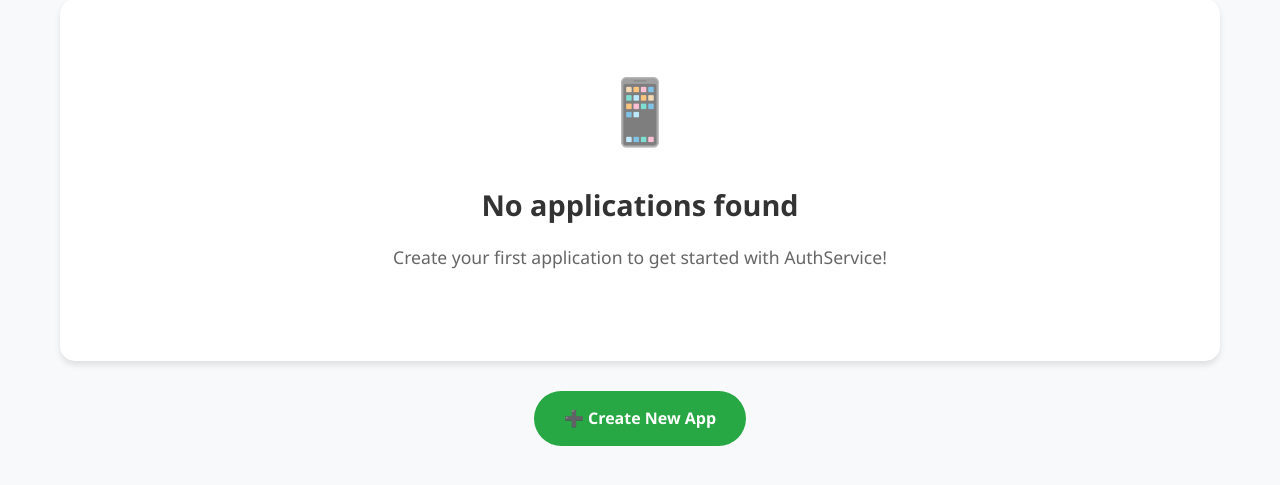
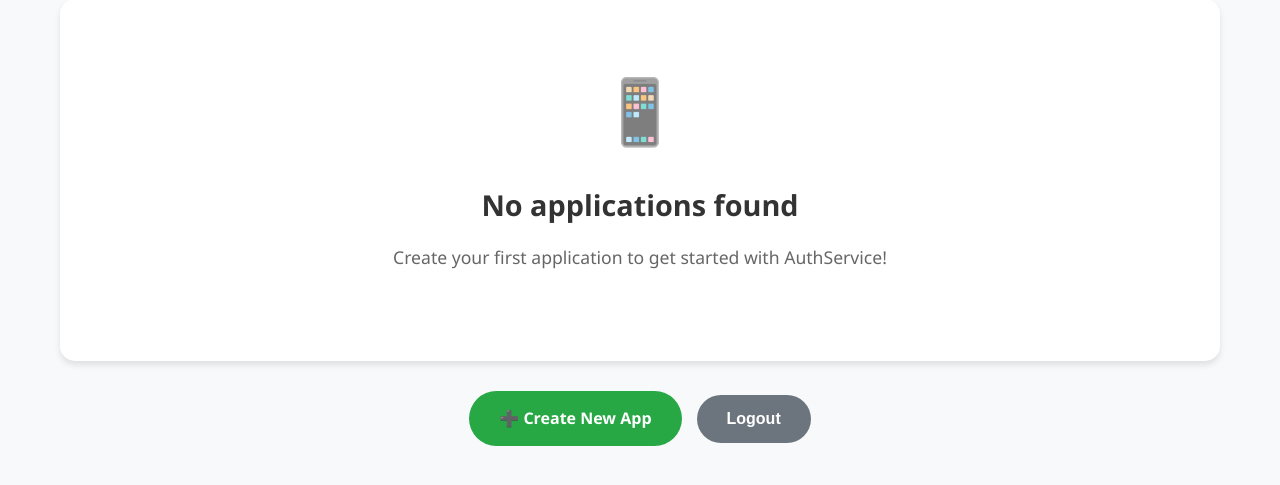
Before and after one commit to 10Sumedh01/auth_service, a Django app: page /dashboard/ in a window 1280 px wide. Shown: the part 213-698 px from the top of the page. Run offline with Django 5.2, Linux system fonts and the light colour scheme; the visitor is signed in with stand-in values (Sample User, id 1); data that the repository does not hold is empty.

Commit message:
Enhance dashboard layout: center create app button and add logout functionality

```diff
--- a/auth_service/templates/auth_service/dashboard.html
+++ b/auth_service/templates/auth_service/dashboard.html
@@ -293,10 +293,14 @@
             </div>
         {% endif %}
 
-        <div class="create-app-section">
+        <div class="create-app-section" style="display: flex; justify-content: center; align-items: center; gap: 15px;">
             <a href="{% url 'create_app_dashboard' %}" class="btn btn-success btn-lg">
                 ➕ Create New App
             </a>
+            <form action="{% url 'logout' %}" method="post" style="margin: 0;">
+                {% csrf_token %}
+                <button type="submit" class="btn btn-secondary btn-lg">Logout</button>
+            </form>
         </div>
     </div>
 </body>
```
